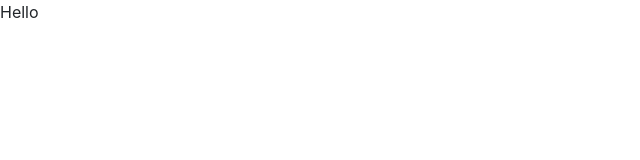
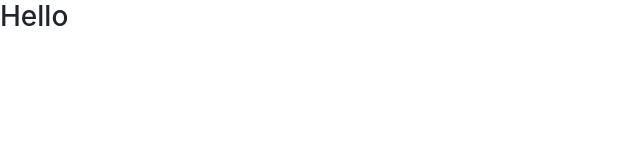
Before and after one commit to taranag/taranag.github.io, a plain HTML site: page index.html in a window 1280 px wide. Shown: the whole page, without its empty margins (0-640 px from the left). Drawn offline with nearby package versions, Linux system fonts and the light colour scheme.

Commit message:
Update website

```diff
--- a/index.html
+++ b/index.html
@@ -14,7 +14,9 @@
     </head>
 
     <body>
-        <p>Hello </p>
+        <div style="justify-content:center;">
+            <h3>Hello </h3>
+        </div>
     </body>
 
 </html>
```
